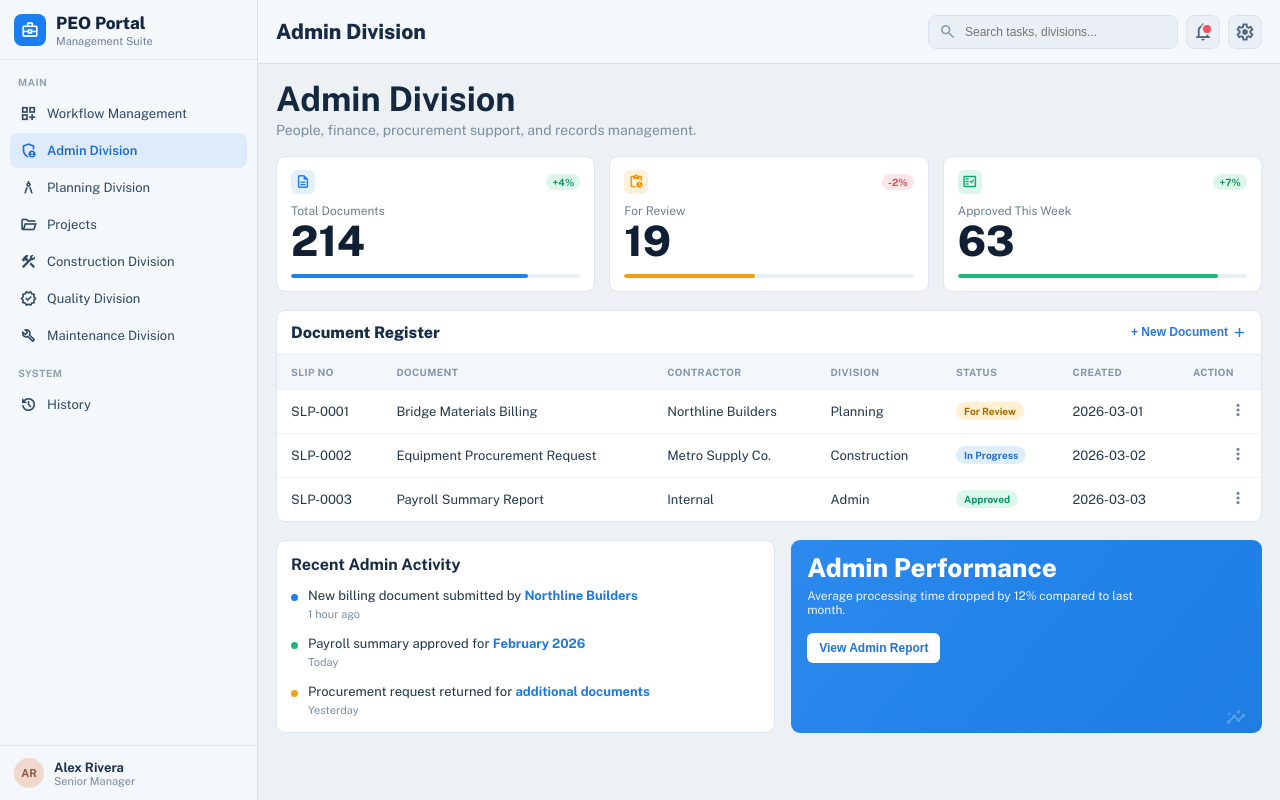
After one commit to sci17/peo-worksystem, a Django app: page /admin-division/ in a window 1280 px wide. The commit adds this page. Run offline with Django 5.2, Linux system fonts and the light colour scheme; a user stored in the database is signed in.

Commit message:
done conectiong in sidebar the admin

```diff
--- a/my_app/static/script.js
+++ b/my_app/static/script.js
@@ -10,7 +10,7 @@ document.addEventListener("DOMContentLoaded", () => {
     const sidebarToggle = document.querySelector(".sidebar-toggle");
     const sidebarOverlay = document.querySelector(".sidebar-overlay");
     const navItems = document.querySelectorAll(".portal-nav .nav-item");
-    const adminLoginButton = document.querySelector(".js-admin-login-button");
+    const adminDivisionButton = document.querySelector(".js-admin-division-button");
 
     const closeSidebar = () => {
         body.classList.remove("sidebar-open");
@@ -34,10 +34,10 @@ document.addEventListener("DOMContentLoaded", () => {
         });
     }
 
-    if (adminLoginButton) {
-        adminLoginButton.addEventListener("click", (event) => {
+    if (adminDivisionButton) {
+        adminDivisionButton.addEventListener("click", (event) => {
             event.preventDefault();
-            const targetUrl = adminLoginButton.dataset.adminLoginUrl;
+            const targetUrl = adminDivisionButton.dataset.adminDivisionUrl;
             if (targetUrl) {
                 window.location.href = targetUrl;
             }
--- a/my_app/templates/Dashboard/dashboard.html
+++ b/my_app/templates/Dashboard/dashboard.html
@@ -28,14 +28,14 @@
 
             <nav class="portal-nav" aria-label="Primary">
                 <p class="nav-group">Main</p>
-                <a href="#" class="nav-item nav-item-active">
+                <a href="{% url 'user_dashboard' %}" class="nav-item {% if current_section != 'admin' %}nav-item-active{% endif %}">
                     <span class="material-symbols-outlined">dashboard_customize</span>
                     <span>Workflow Management</span>
                 </a>
                 <a
-                    href="{% url 'admin:login' %}"
-                    class="nav-item js-admin-login-button"
-                    data-admin-login-url="{% url 'admin:login' %}"
+                    href="{% url 'admin_division_dashboard' %}"
+                    class="nav-item js-admin-division-button {% if current_section == 'admin' %}nav-item-active{% endif %}"
+                    data-admin-division-url="{% url 'admin_division_dashboard' %}"
                 >
                     <span class="material-symbols-outlined">admin_panel_settings</span>
                     <span>Admin Division</span>
@@ -83,7 +83,7 @@
                     <button type="button" class="sidebar-toggle" aria-label="Toggle sidebar">
                         <span class="material-symbols-outlined">menu</span>
                     </button>
-                    <h2>Workflow Management</h2>
+                    <h2>{{ page_heading|default:"Workflow Management" }}</h2>
                 </div>
 
                 <div class="topbar-right">
@@ -101,6 +101,9 @@
             </header>
 
             <section class="portal-content">
+                {% if current_section == 'admin' %}
+                    {% include 'admin/admin_division.html' %}
+                {% else %}
                 <section class="overview">
                     <h3>Dashboard Overview</h3>
                     <p>Real-time division progress and workflow status monitoring</p>
@@ -281,6 +284,7 @@
                         <span class="material-symbols-outlined trend-icon">trending_up</span>
                     </article>
                 </section>
+                {% endif %}
             </section>
         </main>
     </div>
--- /dev/null
+++ b/my_app/templates/admin/admin_division.html
@@ -0,0 +1,145 @@
+<section class="overview">
+    <h3>Admin Division</h3>
+    <p>People, finance, procurement support, and records management.</p>
+</section>
+
+<section class="status-grid">
+    <article class="status-card">
+        <div class="status-head">
+            <span class="material-symbols-outlined icon-blue">description</span>
+            <span class="delta delta-up">+4%</span>
+        </div>
+        <p class="status-label">Total Documents</p>
+        <p class="status-value">214</p>
+        <div class="progress-track">
+            <span class="progress-fill progress-blue fill-82"></span>
+        </div>
+    </article>
+
+    <article class="status-card">
+        <div class="status-head">
+            <span class="material-symbols-outlined icon-amber">pending_actions</span>
+            <span class="delta delta-down">-2%</span>
+        </div>
+        <p class="status-label">For Review</p>
+        <p class="status-value">19</p>
+        <div class="progress-track">
+            <span class="progress-fill progress-amber fill-45"></span>
+        </div>
+    </article>
+
+    <article class="status-card">
+        <div class="status-head">
+            <span class="material-symbols-outlined icon-green">fact_check</span>
+            <span class="delta delta-up">+7%</span>
+        </div>
+        <p class="status-label">Approved This Week</p>
+        <p class="status-value">63</p>
+        <div class="progress-track">
+            <span class="progress-fill progress-green fill-90"></span>
+        </div>
+    </article>
+</section>
+
+<section class="panel">
+    <div class="panel-head">
+        <h3>Document Register</h3>
+        <button type="button" class="text-action">
+            <span>+ New Document</span>
+            <span class="material-symbols-outlined">add</span>
+        </button>
+    </div>
+
+    <div class="table-wrap">
+        <table class="division-table">
+            <thead>
+                <tr>
+                    <th>Slip No</th>
+                    <th>Document</th>
+                    <th>Contractor</th>
+                    <th>Division</th>
+                    <th>Status</th>
+                    <th>Created</th>
+                    <th class="align-right">Action</th>
+                </tr>
+            </thead>
+            <tbody>
+                <tr>
+                    <td>SLP-0001</td>
+                    <td>Bridge Materials Billing</td>
+                    <td>Northline Builders</td>
+                    <td>Planning</td>
+                    <td><span class="pill pill-amber">For Review</span></td>
+                    <td>2026-03-01</td>
+                    <td class="align-right">
+                        <button type="button" class="row-action" aria-label="More options">
+                            <span class="material-symbols-outlined">more_vert</span>
+                        </button>
+                    </td>
+                </tr>
+                <tr>
+                    <td>SLP-0002</td>
+                    <td>Equipment Procurement Request</td>
+                    <td>Metro Supply Co.</td>
+                    <td>Construction</td>
+                    <td><span class="pill pill-blue">In Progress</span></td>
+                    <td>2026-03-02</td>
+                    <td class="align-right">
+                        <button type="button" class="row-action" aria-label="More options">
+                            <span class="material-symbols-outlined">more_vert</span>
+                        </button>
+                    </td>
+                </tr>
+                <tr>
+                    <td>SLP-0003</td>
+                    <td>Payroll Summary Report</td>
+                    <td>Internal</td>
+                    <td>Admin</td>
+                    <td><span class="pill pill-green">Approved</span></td>
+                    <td>2026-03-03</td>
+                    <td class="align-right">
+                        <button type="button" class="row-action" aria-label="More options">
+                            <span class="material-symbols-outlined">more_vert</span>
+                        </button>
+                    </td>
+                </tr>
+            </tbody>
+        </table>
+    </div>
+</section>
+
+<section class="bottom-grid">
+    <article class="panel activity-panel">
+        <h3>Recent Admin Activity</h3>
+        <ul class="activity-list">
+            <li>
+                <span class="activity-dot dot-blue"></span>
+                <div>
+                    <p>New billing document submitted by <strong>Northline Builders</strong></p>
+                    <small>1 hour ago</small>
+                </div>
+            </li>
+            <li>
+                <span class="activity-dot dot-green"></span>
+                <div>
+                    <p>Payroll summary approved for <strong>February 2026</strong></p>
+                    <small>Today</small>
+                </div>
+            </li>
+            <li>
+                <span class="activity-dot dot-amber"></span>
+                <div>
+                    <p>Procurement request returned for <strong>additional documents</strong></p>
+                    <small>Yesterday</small>
+                </div>
+            </li>
+        </ul>
+    </article>
+
+    <article class="performance-card">
+        <h3>Admin Performance</h3>
+        <p>Average processing time dropped by 12% compared to last month.</p>
+        <button type="button">View Admin Report</button>
+        <span class="material-symbols-outlined trend-icon">insights</span>
+    </article>
+</section>
--- a/my_app/urls.py
+++ b/my_app/urls.py
@@ -4,5 +4,5 @@ from . import views
 
 urlpatterns = [
     path('', views.user_dashboard, name='user_dashboard'),
-    path('admin/', views.admin_division_dashboard, name='admin_division_dashboard'),
+    path('admin-division/', views.admin_division_dashboard, name='admin_division_dashboard'),
 ]
--- a/my_app/views.py
+++ b/my_app/views.py
@@ -7,16 +7,27 @@ from django.shortcuts import render
 
 @login_required
 def user_dashboard(request):
-<<<<<<< HEAD
-    return render(request, 'Dashboard/dashboard.html')
-=======
-    return render(request, 'admin/admin.html')
+    return render(
+        request,
+        'Dashboard/dashboard.html',
+        {
+            'current_section': 'workflow',
+            'page_heading': 'Workflow Management',
+        },
+    )
 
 
 @login_required
 def admin_division_dashboard(request):
-    return render(request, 'admin/admin.html')
->>>>>>> b8f7e1dbeb1848a46ffc65437ab67fa66bcc6499
+    return render(
+        request,
+        'Dashboard/dashboard.html',
+        {
+            'current_section': 'admin',
+            'page_heading': 'Admin Division',
+        },
+    )
+
 
 
 def signup(request):
```
Also changed, not shown: db.sqlite3.
